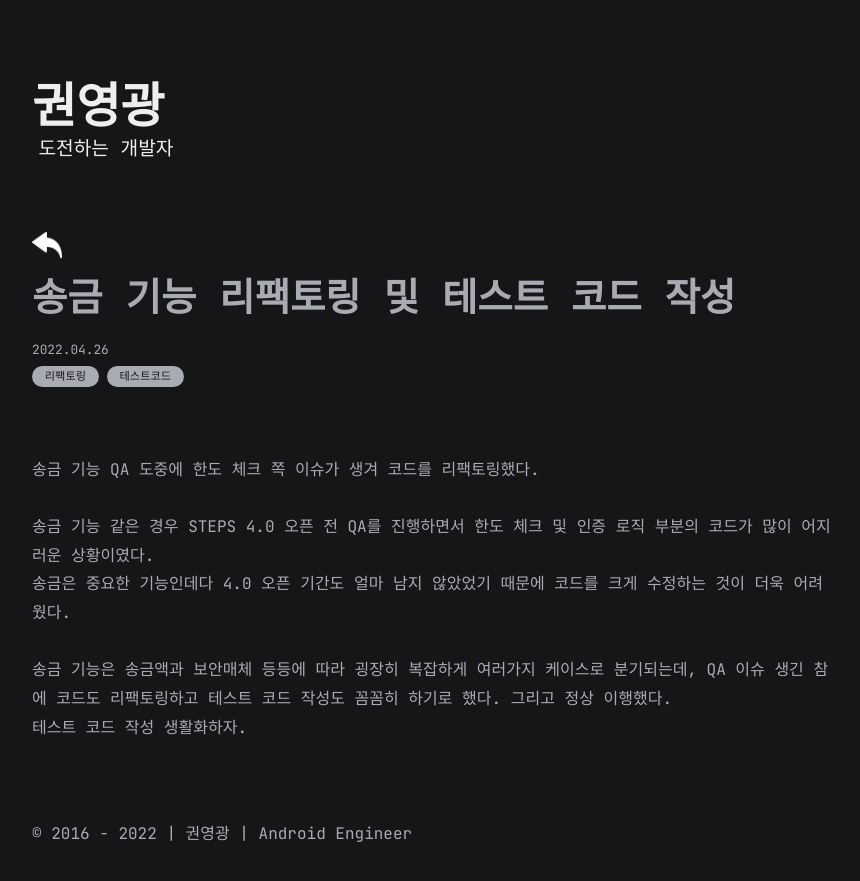
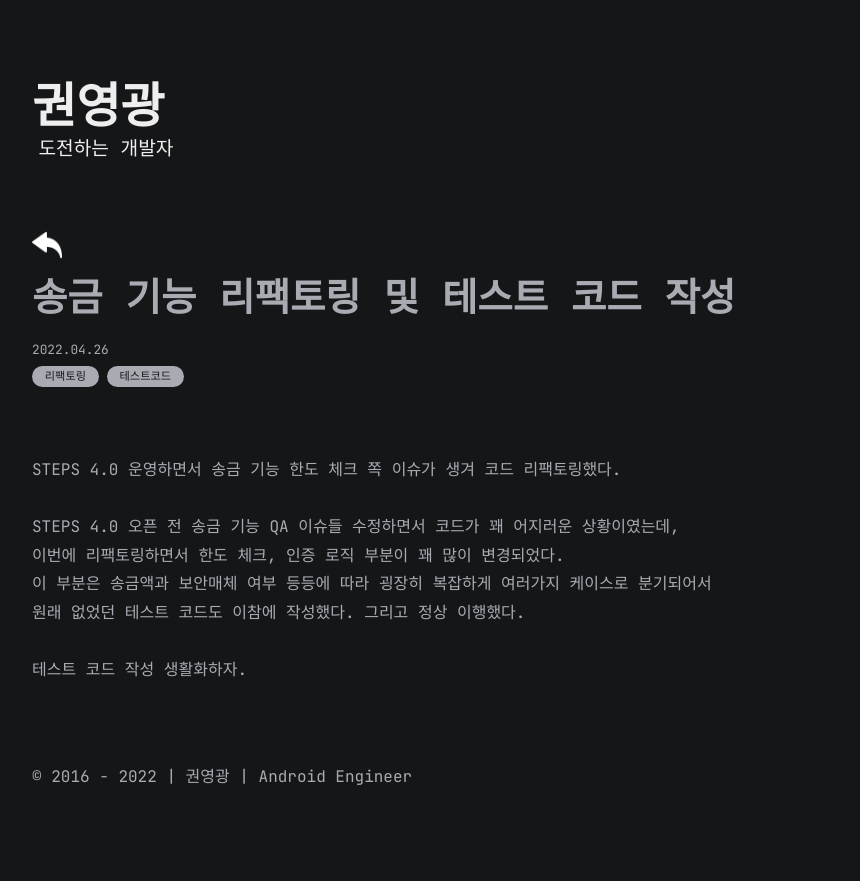
Before and after one commit to kwon0koang/kwon0koang.github.io, a Jekyll site: the page built from all_collections/_posts/2022-05-13-refactoring-transfer.md, in a window 1280 px wide. Shown: the top 881 px of the page, without its empty margins (208-1068 px from the left). Built offline with Jekyll 4.4.1, drawn with Linux system fonts in a browser that asks for light colours.

Commit message:
[kyk] 포스트 정리

```diff
--- a/all_collections/_posts/2022-05-13-refactoring-transfer.md
+++ b/all_collections/_posts/2022-05-13-refactoring-transfer.md
@@ -5,10 +5,11 @@ date: 2022-04-26 01:01:01
 categories: [리팩토링, 테스트코드]
 ---
 
-송금 기능 QA 도중에 한도 체크 쪽 이슈가 생겨 코드를 리팩토링했다.
+STEPS 4.0 운영하면서 송금 기능 한도 체크 쪽 이슈가 생겨 코드 리팩토링했다.
 
-송금 기능 같은 경우 STEPS 4.0 오픈 전 QA를 진행하면서 한도 체크 및 인증 로직 부분의 코드가 많이 어지러운 상황이였다.
-송금은 중요한 기능인데다 4.0 오픈 기간도 얼마 남지 않았었기 때문에 코드를 크게 수정하는 것이 더욱 어려웠다.
+STEPS 4.0 오픈 전 송금 기능 QA 이슈들 수정하면서 코드가 꽤 어지러운 상황이였는데,
+이번에 리팩토링하면서 한도 체크, 인증 로직 부분이 꽤 많이 변경되었다.
+이 부분은 송금액과 보안매체 여부 등등에 따라 굉장히 복잡하게 여러가지 케이스로 분기되어서
+원래 없었던 테스트 코드도 이참에 작성했다. 그리고 정상 이행했다.
 
-송금 기능은 송금액과 보안매체 등등에 따라 굉장히 복잡하게 여러가지 케이스로 분기되는데, QA 이슈 생긴 참에 코드도 리팩토링하고 테스트 코드 작성도 꼼꼼히 하기로 했다. 그리고 정상 이행했다.
 테스트 코드 작성 생활화하자.
```
